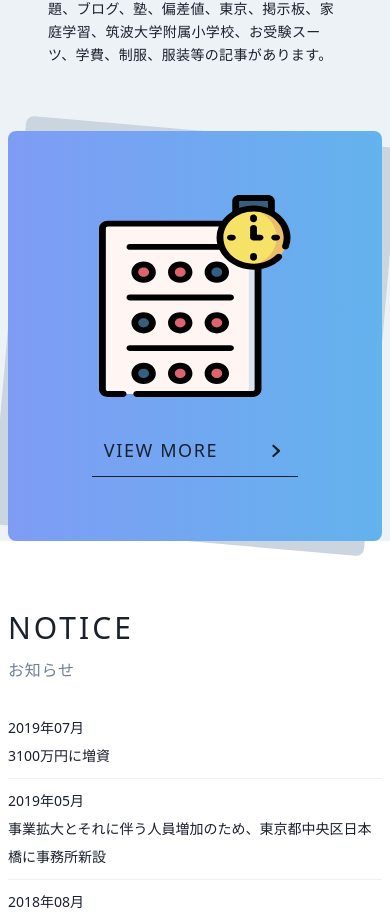
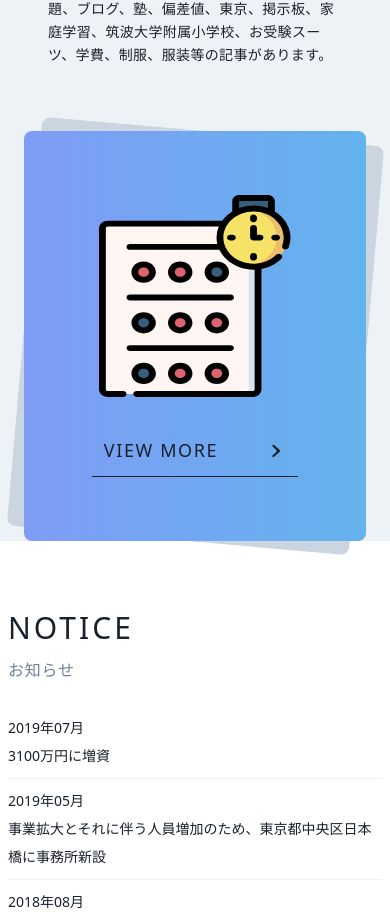
Before and after one commit to aungyin/ansur, a Nuxt app: page / in a window 390 px wide. Shown: the part 1980-2902 px from the top of the page. Built offline with nearby package versions, Linux system fonts and the light colour scheme.

Commit message:
1. Adjust header 2. Add Meta info 3. Fixed Product section on index page

```diff
--- a/components/Header.vue
+++ b/components/Header.vue
@@ -44,7 +44,7 @@
             <li><NuxtLink to="/" class=" hover:text-branding-light-blue text-sm">HOME</NuxtLink></li>
             <li><NuxtLink to="/service" class=" hover:text-branding-light-blue text-sm">サービス</NuxtLink></li>
             <li><NuxtLink to="/product" class=" hover:text-branding-light-blue text-sm">製品</NuxtLink></li>
-            <li class="relative"
+            <li class="relative my-auto"
               @mouseover="isHover = true"
               @mouseleave="isHover = false"
               @click="isHover = false">
--- a/nuxt.config.js
+++ b/nuxt.config.js
@@ -19,7 +19,9 @@
     meta: [
       { charset: 'utf-8' },
       { name: 'viewport', content: 'width=device-width, initial-scale=1' },
-      { hid: 'description', name: 'description', content: process.env.npm_package_description || '' }
+      { name: 'copyright', content: '株式会社アンスール' },
+      { hid: 'description', name: 'description', content: 'ソフトウェア開発,ホームページ制作,SEO,幼児教育,国立小学校,私立小学校,お受験問題' },
+      { hid: 'keywords', name: 'keywords', content: 'ソフトウェア開発,ホームページ制作,SEO,幼児教育,国立小学校,私立小学校,お受験問題' }
     ],
     link: [
       { rel: 'icon', type: 'image/x-icon', href: '/favicon.ico' }
--- a/pages/index.vue
+++ b/pages/index.vue
@@ -96,9 +96,9 @@
               </div>
             </div>
           </div>
-          <div class="relative w-full h-full lg:w-2/5 my-auto">
-            <div class="absolute w-full h-full rounded-lg bg-gray-400"  style="transform: rotate(5deg)"></div>
-            <div class="relative w-full h-full rounded-lg bg-gradient-to-r from-indigo-400 to-blue-400">
+          <div class="relative w-full h-full lg:w-2/5 my-auto flex items-center justify-center">
+            <div class="absolute w-11/12 md:w-full h-full rounded-lg bg-gray-400"  style="transform: rotate(5deg)"></div>
+            <div class="relative w-11/12 md:w-full h-full rounded-lg bg-gradient-to-r from-indigo-400 to-blue-400">
               <div class="py-16 flex flex-wrap lg:flex-col justify-around items-center">
                 <div class=" w-48">
                   <img src="~/assets/svg/product.svg" alt="Product">
```
